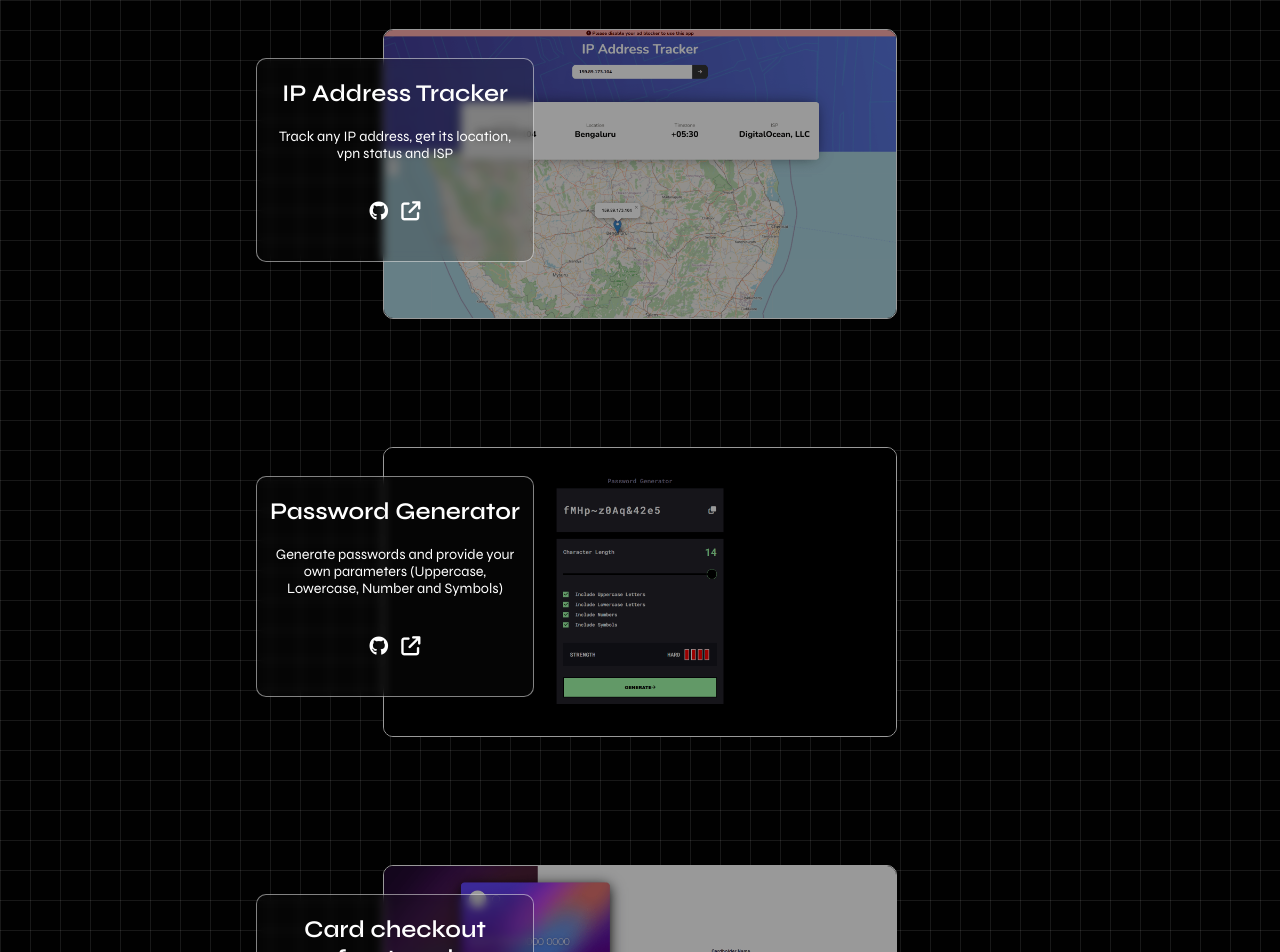
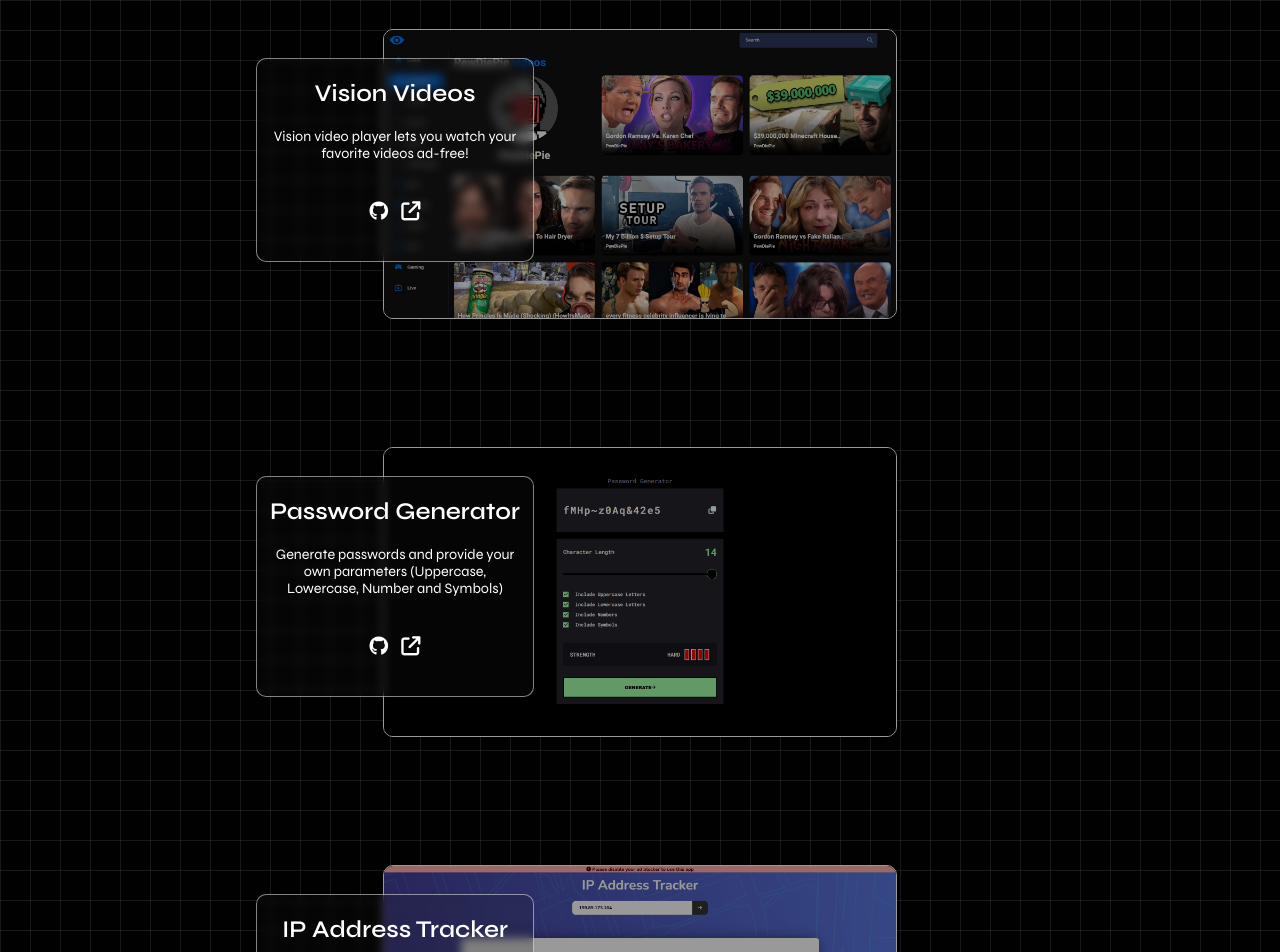
Before and after one commit to tanishqkrk/portfolio, a React (Vite) app: page / in a window 1280 px wide. Shown: the part 1680-2632 px from the top of the page. Built offline with nearby package versions, Linux system fonts and the light colour scheme.

Commit message:
NEW PROJECT LESSGOOOOOOOOOOO

```diff
--- a/src/components/Projects/Projects.jsx
+++ b/src/components/Projects/Projects.jsx
@@ -6,6 +6,7 @@ import './Project/Project.css'
 import './Projects.css'
 import GithubProject from './GithubProject/GithubProject';
 import './GithubProject/GithubProject.css'
+import projects from '../../projects.json'
 
 const Projects = () => {
     // useEffect(() => {
@@ -18,9 +19,14 @@ const Projects = () => {
                 <div className="projects__desc">I've developed a lot of personal side projects some, my favourites are as below:</div>
             </div>
             <div className="projects__work">
-                <Project name={'IP Address Tracker'} desc={"Track any IP address, get its location, vpn status and ISP"} github={'https://github.com/tanishqkrk/IP-tracker'} img={'./ip-min.png'} href={'https://tanishqkrk.github.io/IP-tracker '} ></Project>
-                <Project position={'right'} name={'Password Generator'} desc={"Generate passwords and provide your own parameters (Uppercase, Lowercase, Number and Symbols)"} github={'https://github.com/tanishqkrk/password-generator'} img={'./pg-min.png'} href={'https://tanishqkrk.github.io/password-generator '} ></Project>
-                <Project name={'Card checkout front-end'} desc={"Front-end for a card details checkout page"} github={'https://github.com/tanishqkrk/password-generator'} img={'./card-min.png'} href={'https://tanishqkrk.github.io/password-generator '} ></Project>
+                {
+                    projects.map(project => <Project name={project.name} desc={project.desc} github={`https://github.com/tanishqkrk/${project.github}`} img={`./${project.img}`} href={project.href} ></Project>)
+                }
+
+
+                {/* <Project name={'IP Address Tracker'} desc={"Track any IP address, get its location, vpn status and ISP"} github={'https://github.com/tanishqkrk/IP-tracker'} img={'./ip-min.png'} href={'https://tanishqkrk.github.io/IP-tracker '} ></Project> */}
+                {/* <Project position={'right'} name={'Password Generator'} desc={"Generate passwords and provide your own parameters (Uppercase, Lowercase, Number and Symbols)"} github={'https://github.com/tanishqkrk/password-generator'} img={'./pg-min.png'} href={'https://tanishqkrk.github.io/password-generator '} ></Project> */}
+                {/* <Project name={'Card checkout front-end'} desc={"Front-end for a card details checkout page"} github={'https://github.com/tanishqkrk/password-generator'} img={'./card-min.png'} href={'https://tanishqkrk.github.io/password-generator '} ></Project> */}
             </div>
             <div className="githubProjects__title">Other projects you may find intersting!</div>
             <div className="github"   >
--- /dev/null
+++ b/src/projects.json
@@ -0,0 +1,26 @@
+[
+    {
+        "name": "Vision Videos",
+        "href": "https://visionvideos.netlify.app/",
+        "desc": "Vision video player lets you watch your favorite videos ad-free!",
+        "github": "vision",
+        "img": "vision.jpg",
+        "position": ""
+    },
+    {
+        "name": "Password Generator",
+        "href": "https://tanishqkrk.github.io/password-generator",
+        "desc": "Generate passwords and provide your own parameters (Uppercase, Lowercase, Number and Symbols)",
+        "github": "password-generator",
+        "img": "pg.png",
+        "position": ""
+    },
+    {
+        "name": "IP Address Tracker",
+        "href": "https://tanishqkrk.github.io/IP-tracker",
+        "desc": "Track any IP address, get its location, vpn status and ISP",
+        "github": "IP-tracker",
+        "img": "ip-min.png",
+        "position": ""
+    }
+]
```
Also changed, not shown: public/vision.jpg (added).
